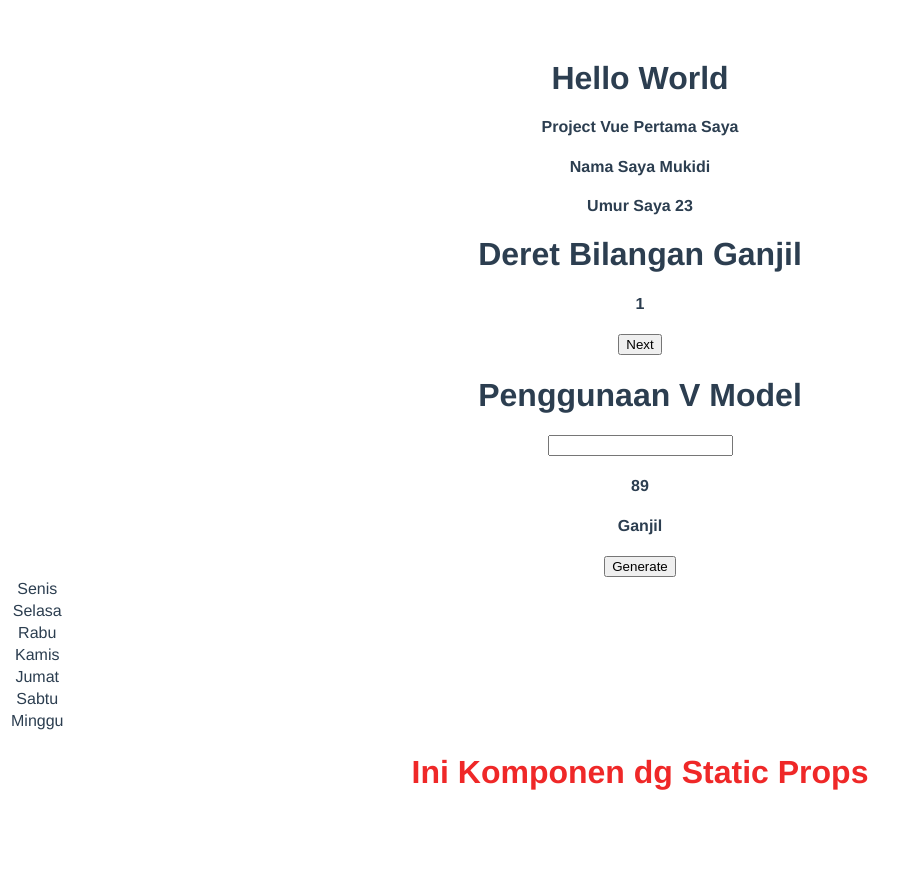
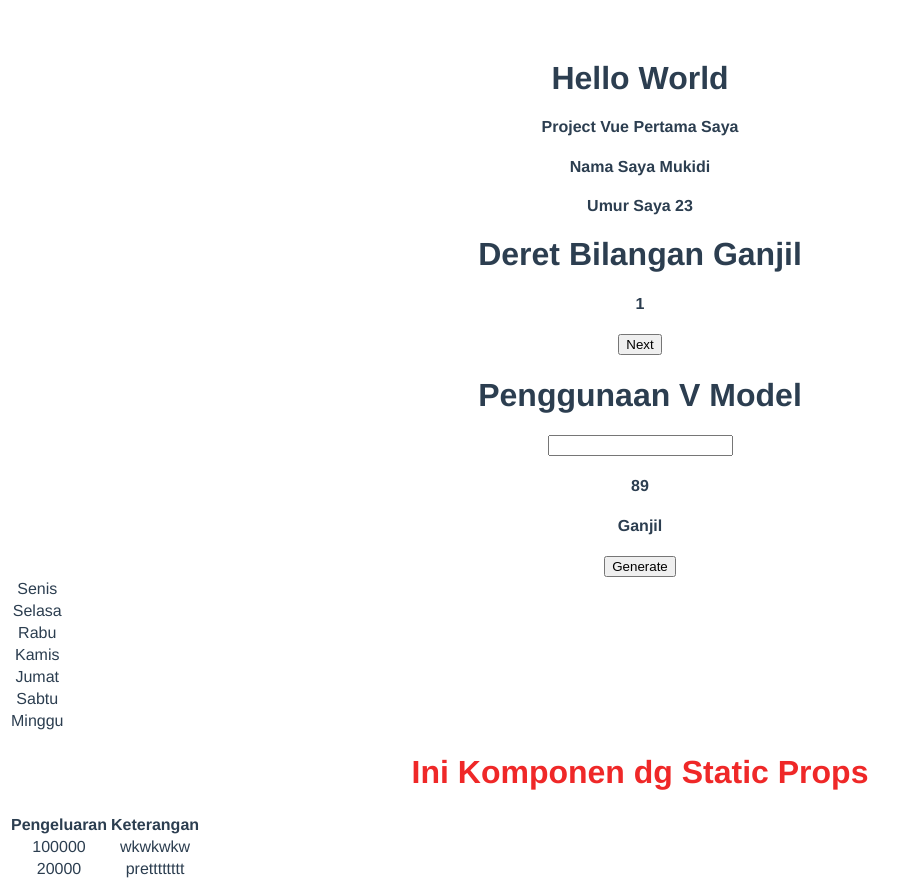
Before and after one commit to afi11/belajar-vue-dasar, a Vue app: page / in a window 1280 px wide. Shown: the whole page, without its empty margins (0-919 px from the left). Before the commit the page ends 813 px from the top, so only its background shows below. Built offline with nearby package versions, Linux system fonts and the light colour scheme.

Commit message:
Components with dynamic props

```diff
--- a/src/App.vue
+++ b/src/App.vue
@@ -10,6 +10,8 @@
   <LoopsVue />
   <!-- Ganti Materi -->
   <TitleComponent title="Ini Komponen dg Static Props" />
+  <!-- Ganti Materi  -->
+  <ListPengeluaran v-if="daftarPengeluaran.length > 0" :dataPengeluaran="daftarPengeluaran" />
 </template>
 
 <script>
@@ -19,7 +21,8 @@ import TwoWayDataBinding from "./components/TwoWayDataBinding.vue";
 import ConditionalVue from "./components/Conditional.vue";
 import LoopsVue from "./components/Loops.vue"
 // New Part
-import TitleComponent from "./components/TitleComponent.vue"
+import TitleComponent from "./components/TitleComponent.vue";
+import ListPengeluaran from "./components/ListPengeluaran.vue";
 
 export default {
   name: 'App',
@@ -29,7 +32,15 @@ export default {
     TwoWayDataBinding,
     ConditionalVue,
     LoopsVue,
-    TitleComponent
+    TitleComponent,
+    ListPengeluaran
+  },
+  data() {
+    return {
+      daftarPengeluaran: [
+        {nominal: 100000, keterangan: "wkwkwkw"}, {nominal: 20000, keterangan: "pretttttttt"}
+      ]
+    }
   }
 }
 </script>
--- /dev/null
+++ b/src/components/ListPengeluaran.vue
@@ -0,0 +1,21 @@
+<template>
+    <table>
+        <tr>
+            <th>Pengeluaran</th>
+            <th>Keterangan</th>
+        </tr>
+        <tr v-for="(pengeluaran, index) in dataPengeluaran" :key="index">
+            <td>{{ pengeluaran.nominal }}</td>
+            <td>{{ pengeluaran.keterangan }}</td>
+        </tr>
+    </table>
+</template>
+
+<script>
+export default {
+    name: "ListPengeluaran",
+    props: {
+        dataPengeluaran: Array
+    }
+}
+</script>
```
